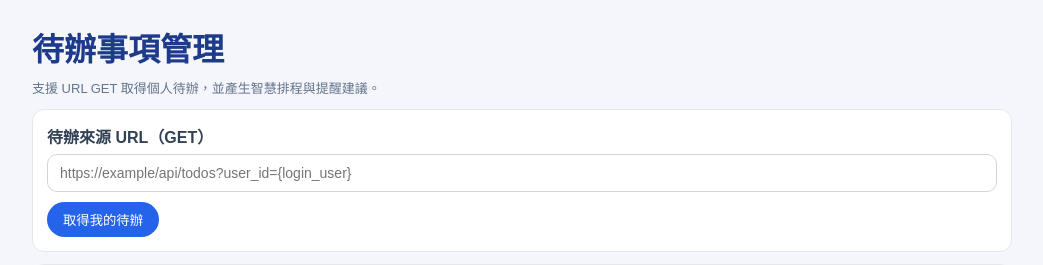
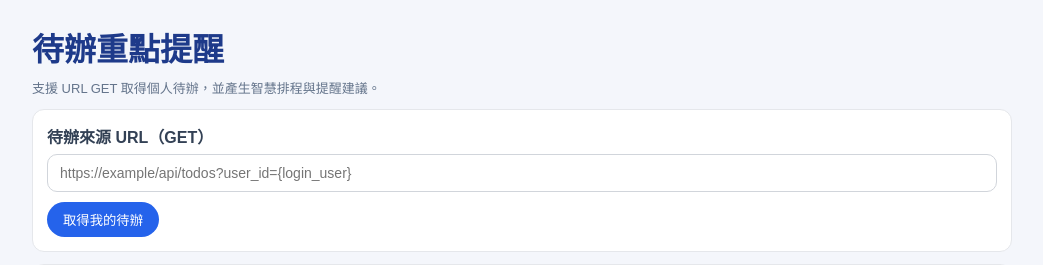
Before and after one commit to kaiyo12914-ai/AI_PROJECT, a Django app: template webapps/todo/templates/todo/index.html in a window 1280 px wide. Shown: the top 265 px of the page, without its empty margins (118-1161 px from the left). Run offline with Django 3.2, Linux system fonts and the light colour scheme; the template is opened without the code that fills it, so the values that code supplies are empty.

Commit message:
chore(ui): rename todo label to 待辦重點提醒

```diff
--- a/webapps/portal/templates/portal/index.html
+++ b/webapps/portal/templates/portal/index.html
@@ -60,7 +60,7 @@
 
       {% if can_todo %}
         {% url 'todo_page' as todo_href %}
-        {% include "portal/_svg_card.html" with href=todo_href title="待辦事項管理" subtitle="URL GET / 智慧提醒" tone="green" icon="todo" variant=card_variant %}
+        {% include "portal/_svg_card.html" with href=todo_href title="待辦重點提醒" subtitle="URL GET / 智慧提醒" tone="green" icon="todo" variant=card_variant %}
       {% endif %}
 
       {% if can_meetingreply %}
--- a/webapps/todo/templates/todo/index.html
+++ b/webapps/todo/templates/todo/index.html
@@ -7,13 +7,13 @@
   <link rel="icon" type="image/png" sizes="32x32" href="{% static 'portal/img/favicon-ai.png' %}?v=3">
   <link rel="icon" type="image/svg+xml" href="{% static 'portal/img/favicon-ai.svg' %}?v=3">
   <link rel="shortcut icon" href="{% static 'portal/img/favicon-ai.png' %}?v=3">
-  <title>待辦事項管理</title>
+  <title>待辦重點提醒</title>
   <link rel="stylesheet" href="{% static 'todo/css/index.css' %}">
   <script defer src="{% static 'portal/js/apiurl_factory.js' %}"></script>
 </head>
 <body data-base-url="{{ app_base_url }}">
   <div class="wrap">
-    <h1>待辦事項管理</h1>
+    <h1>待辦重點提醒</h1>
     <div class="muted">支援 URL GET 取得個人待辦，並產生智慧排程與提醒建議。</div>
 
     <div class="card">
```
